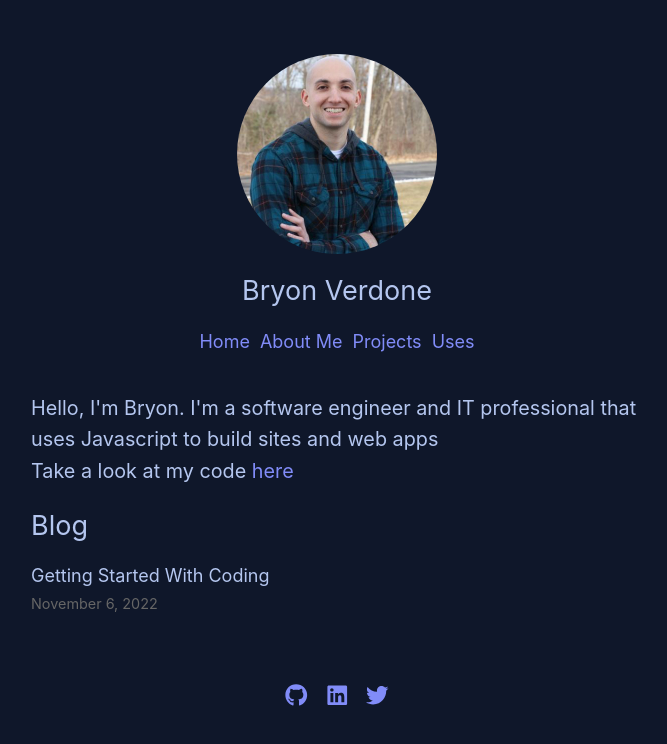
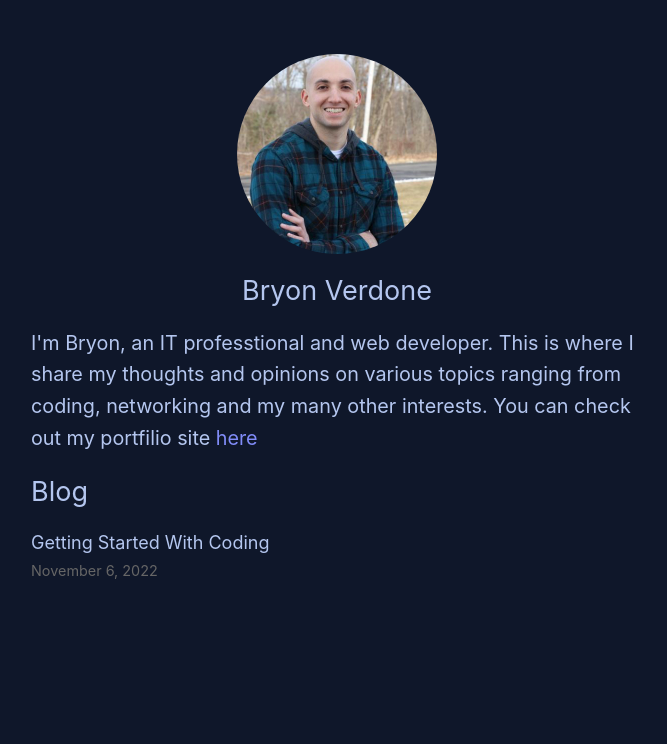
Before and after one commit to BryonVerdone/nextjs-blog, a Next.js app: page / in a window 1280 px wide. Shown: the top 744 px of the page, without its empty margins (303-970 px from the left). Built offline with nearby package versions, Linux system fonts and the light colour scheme.

Commit message:
removed pages and updated content

```diff
--- a/components/Footer/Footer.js
+++ /dev/null
@@ -1,32 +0,0 @@
-import { FaGithub, FaLinkedin, FaTwitter } from 'react-icons/fa';
-const Footer = () => {
-  return (
-    <footer className='footer footer-center p-10  '>
-      <div>
-        <div className='text-xl grid grid-flow-col gap-4'>
-          <a
-            className='text-secondary'
-            target='_blank '
-            href='https://github.com/BryonVerdone'
-          >
-            <FaGithub />
-          </a>
-          <a
-            className='text-secondary'
-            href='https://www.linkedin.com/in/bryon-verdone'
-          >
-            <FaLinkedin />
-          </a>
-          <a
-            className='text-secondary'
-            target='_blank'
-            href='https://www.twitter.com/_thebryguy'
-          >
-            <FaTwitter />
-          </a>
-        </div>
-      </div>
-    </footer>
-  );
-};
-export default Footer;
--- a/components/Nav/Nav.js
+++ /dev/null
@@ -1,23 +0,0 @@
-import React from 'react';
-import styles from './nav.module.css';
-import Link from 'next/link';
-const Nav = () => {
-  return (
-    <nav className={styles.navbar}>
-      <Link className='text-secondary' href={'/'}>
-        Home
-      </Link>
-      <Link className='text-secondary' href={'/about-me'}>
-        About Me
-      </Link>
-      <Link className='text-secondary' href={'/projects'}>
-        Projects
-      </Link>
-      <Link className='text-secondary' href={'/uses'}>
-        Uses
-      </Link>
-    </nav>
-  );
-};
-
-export default Nav;
--- a/components/Nav/nav.module.css
+++ /dev/null
@@ -1,10 +0,0 @@
-.navbar {
-  display: flex;
-  justify-content: center;
-  gap: 10px;
-  align-items: center;
-  margin-bottom: 2rem;
-}
-.navItem {
-  color: black;
-}
--- a/components/Project-card/Project-card.js
+++ /dev/null
@@ -1,25 +0,0 @@
-import React from 'react';
-
-const ProjectCard = () => {
-  return (
-    <div className='card w-full bg-base-100 shadow-xl'>
-      <figure className='px-10 pt-10'>
-        <img
-          src='https://placeimg.com/400/225/arch'
-          alt='Shoes'
-          className='rounded-xl'
-        />
-      </figure>
-      <div className='card-body items-center text-center'>
-        <h2 className='card-title'>Coming Soon!</h2>
-        <p>If a dog chews shoes whose shoes does he choose?</p>
-        <div className='card-actions'>
-          <button className='btn btn-primary'>Code</button>
-          <button className='btn btn-primary'>Demo</button>
-        </div>
-      </div>
-    </div>
-  );
-};
-
-export default ProjectCard;
--- a/components/layout.js
+++ b/components/layout.js
@@ -3,9 +3,7 @@ import Image from 'next/image';
 import styles from './layout.module.css';
 import utilStyles from '../styles/utils.module.css';
 import Link from 'next/link';
-import Nav from './Nav/Nav';
 const name = 'Bryon Verdone';
-import Footer from './Footer/Footer';
 export const siteTitle = 'Bryon Verdone';
 
 export default function Layout({ children, home }) {
@@ -61,14 +59,12 @@ export default function Layout({ children, home }) {
           </>
         )}
       </header>
-      <Nav />
       <main>{children}</main>
       {!home && (
         <div className={styles.backToHome}>
           <Link href='/'>← Back to home</Link>
         </div>
       )}
-      <Footer />
     </div>
   );
 }
--- a/pages/about-me.js
+++ /dev/null
@@ -1,43 +0,0 @@
-import React from 'react';
-import Layout from '../components/layout';
-import Button from '../components/Button/Button';
-import Image from 'next/image';
-const AboutMe = () => {
-  return (
-    <>
-      <Layout>
-        <section className='flex flex-col items-center'>
-          <div className='mb-8 mockup-window border bg-base-300'>
-            <div className='flex justify-center px-4 py-16 bg-base-200 glass'>
-              <p>
-                Passionate web developer with experience in front-end
-                development seeking to use proven skills from the educational
-                and medical fields to continue to develop in the IT setting.
-                I've developed strong interpersonal and problem solving skills
-                invaluable to any team after a decade of building relationships
-                with a diverse collection of people. When I'm not coding you can
-                find me performing with my{' '}
-                <a
-                  href='http://thepossmband.com/'
-                  target='_blank'
-                  className='link-hover text-secondary cursor-pointer'
-                >
-                  band
-                </a>
-              </p>
-            </div>
-          </div>
-
-          <Image
-            className='rounded border-2 border-info '
-            src='/images/POSSMatHTFDMAR22-136.jpg'
-            height={200}
-            width={500}
-          />
-        </section>
-      </Layout>
-    </>
-  );
-};
-
-export default AboutMe;
--- a/pages/index.js
+++ b/pages/index.js
@@ -4,7 +4,6 @@ import utilStyles from '../styles/utils.module.css';
 import { getSortedPostsData } from '../lib/posts';
 import Link from 'next/link';
 import Date from '../components/date';
-import Nav from '../components/Nav/Nav';
 export async function getStaticProps() {
   const allPostsData = getSortedPostsData();
   return {
@@ -20,20 +19,8 @@ export default function Home({ allPostsData }) {
         <title>{siteTitle}</title>
       </Head>
       <section className={utilStyles.homeContent}>
-        {/* <Nav /> */}
         <p>
-          Hello, I'm Bryon. I'm a software engineer and IT professional that
-          uses Javascript to build sites and web apps{' '}
-        </p>
-        <p>
-          Take a look at my code{' '}
-          <a
-            className='text-secondary'
-            target='_blank'
-            href='https://github.com/BryonVerdone'
-          >
-            here
-          </a>
+           I'm Bryon, an IT professtional and web developer. This is where I share my thoughts and opinions on various topics ranging from coding, networking and my many other interests. You can check out my portfilio site <a className='text-secondary' target='_blank' href="https://www.bryonverdone.com/">here</a>
         </p>
       </section>
       <section className={`${utilStyles.headingMd} ${utilStyles.padding1px}`}>
--- a/pages/projects.js
+++ /dev/null
@@ -1,26 +0,0 @@
-import Layout from '../components/layout';
-import ProjectCard from '../components/Project-card/Project-card';
-import Nav from '../components/Nav/Nav';
-const Projects = () => {
-  return (
-    <>
-      <Layout>
-        <main className='flex flex-col items-center justify-center'>
-          <section className='flex flex-col items-center'>
-            <h3 className='text-xl mb-5'>Projects</h3>
-            <h4>Fullstack</h4>
-            <ProjectCard />
-            <ProjectCard />
-          </section>
-          <section className='flex flex-col items-center'>
-            <h4>Frontend</h4>
-            <ProjectCard />
-            <ProjectCard />
-          </section>
-        </main>
-      </Layout>
-    </>
-  );
-};
-
-export default Projects;
--- a/pages/uses.js
+++ /dev/null
@@ -1,62 +0,0 @@
-import React from 'react';
-import Layout from '../components/layout';
-const Uses = () => {
-  return (
-    <Layout>
-      <h2>Uses</h2>
-      <section>
-        <article>
-          <h3 className='mb-2'>Development Environment </h3>
-          <p>
-            I primarily code on Windows using WSL on my{' '}
-            <a
-              target='_blank'
-              className='text-secondary'
-              href='https://pcpartpicker.com/user/bverdone/saved/#view=HgwF8d'
-            >
-              custom built pc{' '}
-            </a>
-            but also have a dual boot setup with whatever Linux distro I'm
-            currently trying about. As of right now my distro of choice is{' '}
-            <a
-              target='_blank'
-              className='text-secondary'
-              href='https://pop.system76.com/'
-            >
-              Pop Os
-            </a>
-            .
-          </p>
-        </article>
-        <article className='mt-4'>
-          <h3>Tools</h3>
-          <ul className='flex flex-col gap-2'>
-            <li>VSCode</li>
-            <li>
-              <a
-                target='_blank'
-                className='text-secondary'
-                href='https://marketplace.visualstudio.com/items?itemName=enkia.tokyo-night'
-              >
-                Tokyo Night
-              </a>{' '}
-              <span>color scheme</span>
-            </li>
-            <li>
-              <a
-                target='_blank'
-                className='text-secondary'
-                href='https://github.com/ohmyzsh/ohmyzsh'
-              >
-                Zsh
-              </a>{' '}
-              <span>Oh My Zsh</span>
-            </li>
-          </ul>
-        </article>
-      </section>
-    </Layout>
-  );
-};
-
-export default Uses;
```
